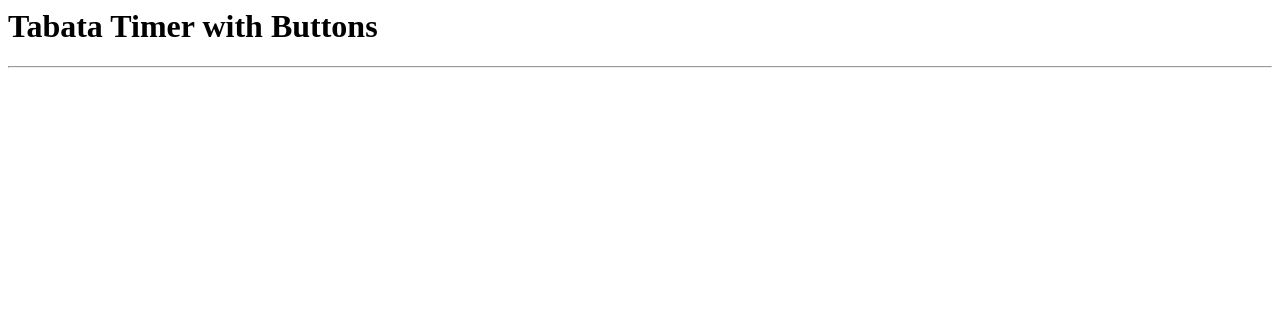
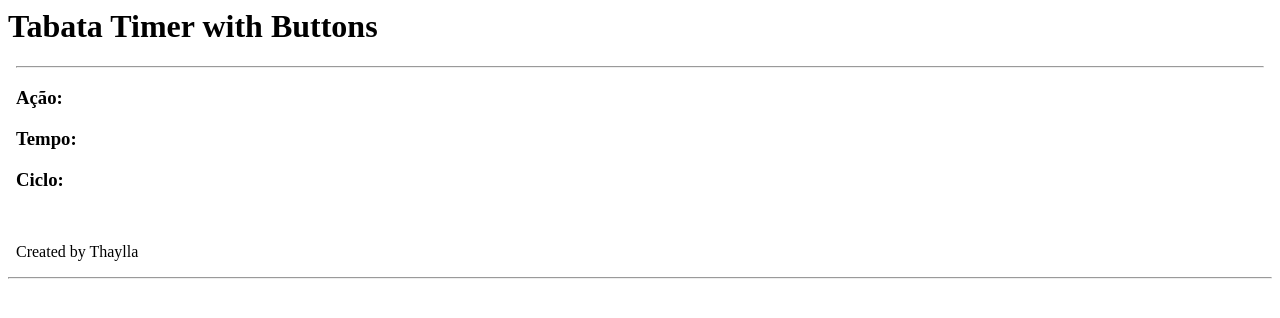
Before and after one commit to thayllaa/TabataTimer_withButtons, an Angular app: page / in a window 1280 px wide. Shown: the top 318 px of the page. Built offline with nearby package versions, Linux system fonts and the light colour scheme.

Commit message:
1 file modified

```diff
--- a/src/timer/timer.component.html
+++ b/src/timer/timer.component.html
@@ -0,0 +1,21 @@
+<html>
+  <body>
+    <hr />
+    <div>
+      <h3>Ação:</h3>
+      <div id="acao"></div>
+
+      <h3>Tempo:</h3>
+      <div id="tempo"></div>
+
+      <h3>Ciclo:</h3>
+      <div id="ciclo"></div>
+
+      <br />
+
+    </div>
+    <div class="footer">
+      <p>Created by Thaylla</p>
+    </div>
+  </body>
+</html>
```
